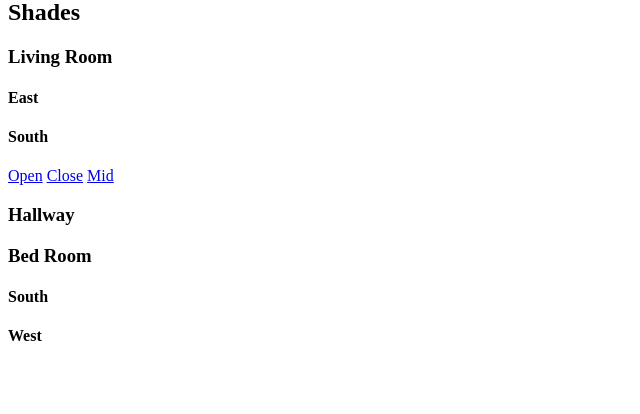
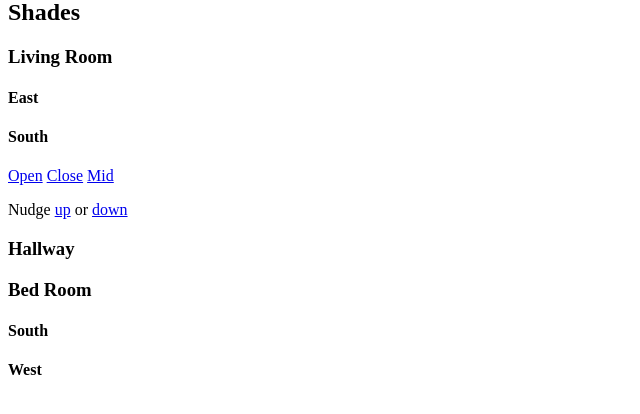
Before and after one commit to dieg0andres/home-web-server, a Flask app: page / in a window 1280 px wide. Shown: the part 200-614 px from the top of the page, without its empty margins (0-640 px from the left). Run offline with Flask 2, Linux system fonts and the light colour scheme.

Commit message:
minor updates to home.html

```diff
--- a/templates/home.html
+++ b/templates/home.html
@@ -13,7 +13,11 @@
     <a href="http://192.168.86.32:8080/s/living_room/south/all/open">Open</a>
     <a href="http://192.168.86.32:8080/s/living_room/south/all/closed">Close</a>
     <a href="http://192.168.86.32:8080/s/living_room/south/all/mid">Mid</a>
-
+  </p>
+  <p>
+    Nudge
+    <a href="http://192.168.86.32:8080/s/living_room/south/all/nudge_up"> up</a> or
+    <a href="http://192.168.86.32:8080/s/living_room/south/all/nudge_down">down </a>
   </p>
   <h3>Hallway</h3>
   <h3>Bed Room</h3>
```
